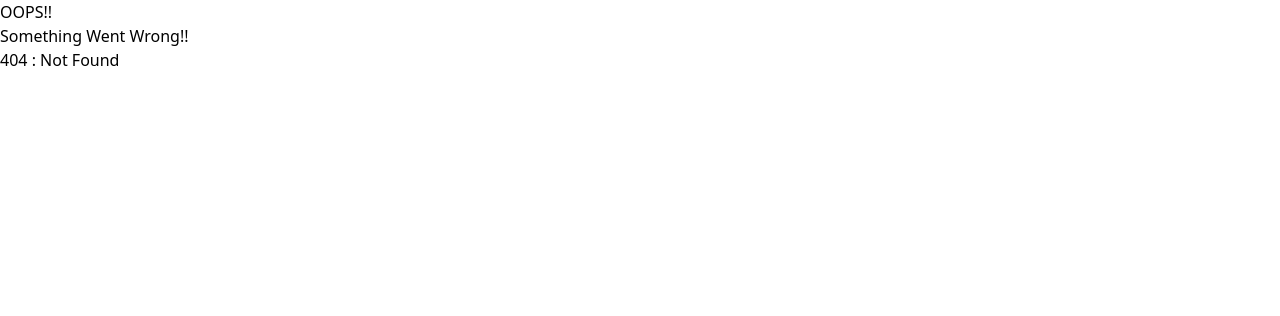
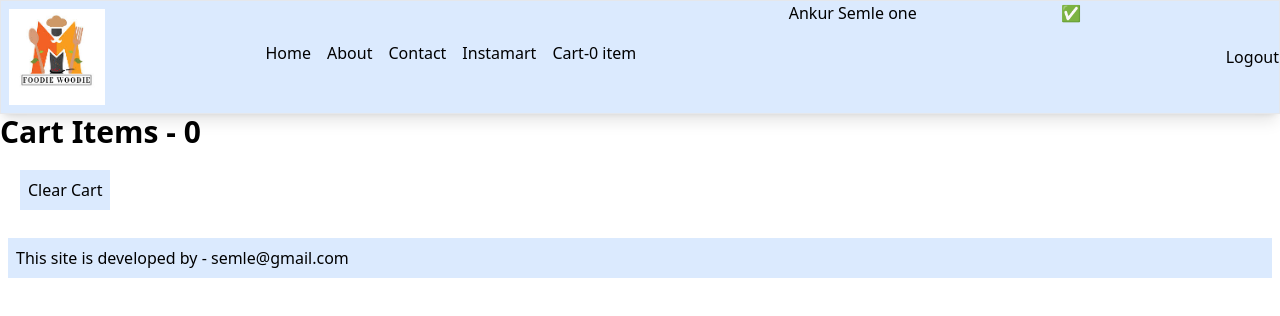
Before and after one commit to 29aNKUR/FoodieWoodie, a React (Vite) app: page /cart in a window 1280 px wide. Before the commit this address had no page. Shown: the top 316 px of the page. Built offline with nearby package versions, Linux system fonts and the light colour scheme.

Commit message:
chapter 12

```diff
--- /dev/null
+++ b/src/components/Cart.jsx
@@ -0,0 +1,27 @@
+import { useDispatch, useSelector } from "react-redux";
+import { clearCart } from "../utils/cartSlice";
+import FoodItem from "./FoodItem";
+
+const Cart = () => {
+  const cartItems = useSelector((store) => store.cart.items);
+
+  const dispatch = useDispatch();
+
+  const handleClearCart = ()=> {
+    dispatch(clearCart());
+  }
+
+  return (
+    <div>
+      <h1 className="font-bold text-3xl">Cart Items - {cartItems.length}</h1>
+      <button className="p-2 m-5 bg-blue-100" onClick={()=>handleClearCart()}>Clear Cart</button>
+      <div className="flex">
+        {cartItems.map((item) => (
+          <FoodItem key={item.id} {...item} />
+        ))}
+      </div>
+    </div>
+  );
+};
+
+export default Cart;
--- /dev/null
+++ b/src/components/FoodItem.jsx
@@ -0,0 +1,15 @@
+import { IMG_CDN_URL } from "../config";
+
+const FoodItem = ({name,description,cloudinaryImageId,price}) => {
+    return (
+    <div className="w-[200px] m-2 p-2 shadow-lg bg-blue-100">
+    <img src={IMG_CDN_URL+cloudinaryImageId} />
+    <h2 className="font-bold text-xl">{name}</h2>
+    <h3>{description}</h3>
+    <h4>Rupees: {price / 100}</h4>
+    </div>
+    )
+
+}
+
+export default FoodItem;
--- a/src/components/Header.jsx
+++ b/src/components/Header.jsx
@@ -1,13 +1,14 @@
 import React from "react";
-import { useState,useContext } from "react";
+import { useState, useContext } from "react";
 import Logo from "../assets/img/foodiewoodie.jpg"; //default export
 import { Link } from "react-router-dom";
 import useOnline from "../utils/useOnline";
 import UserContext from "../utils/UserContext";
+import { useSelector } from "react-redux";
+import store from "../utils/Store";
 
 
 // import useAuth from "../utils/useAuth";
-
 
 const Title = () => (
   <a href="/">
@@ -15,53 +16,54 @@
   </a>
 );
 
+const Header = () => {
+  const cartItems = useSelector(store => store.cart.items);
+  // console.log(cartItems); to console the cart items
 
-
-const Header = () => {
-  const {user} = useContext(UserContext);
+  const { user } = useContext(UserContext);
   const [isLoggedIn, setIsLoggedIn] = useState(true);
 
   // const statusOfLogin = useAuth();
 
   const online = useOnline();
 
-
   return (
     <div className="flex flex-wrap border shadow-lg bg-blue-100 justify-between">
       <Title />
       <div>
         <ul className="flex py-10">
-          <li className = "px-2">
+          <li className="px-2">
             <Link to="/">Home</Link>
           </li>
 
-          <li className = "px-2">
+          <li className="px-2">
             <Link to="/about">About</Link>
           </li>
 
-          <li className = "px-2">
+          <li className="px-2">
             <Link to="/contact">Contact</Link>
           </li>
 
-          <li className = "px-2">Cart</li>
-
-          <li className = "px-2">
+          <li className="px-2">
             <Link to="/instamart">Instamart</Link>
           </li>
+
+          <li className="px-2">
+            <Link to="/cart">Cart-{cartItems.length} item</Link>
+          </li>
+
         </ul>
-
       </div>
       <h1>{user.name}</h1>
-      <h1>{online?"✅":"🔴"}</h1>
+      <h1>{online ? "✅" : "🔴"}</h1>
       {isLoggedIn ? (
         <button onClick={() => setIsLoggedIn(false)}>Logout</button>
-        ) : (
+      ) : (
         <button onClick={() => setIsLoggedIn(true)}>Login</button>
       )}
       {/* {
         statusOfLogin?<button>Logout</button> : <button>LogIn</button>
       } */}
-
     </div>
   );
 };
--- a/src/components/RestaurantCard.jsx
+++ b/src/components/RestaurantCard.jsx
@@ -1,9 +1,13 @@
 import { useContext } from "react";
+
 import { IMG_CDN_URL } from "../config";
+
 import UserContext from "../utils/UserContext";
 
 
 const RestaurantCard = ({name,cuisines,lastMileTravelString, cloudinaryImageId})=>{
+
+
     const {user} = useContext(UserContext);
     return (
         <div className="w-[200px] m-2 p-2 shadow-lg bg-blue-100">
--- a/src/components/RestaurantMenu.jsx
+++ b/src/components/RestaurantMenu.jsx
@@ -1,14 +1,26 @@
-import { useEffect, useState } from "react";
+import { useDispatch } from "react-redux";
 import { useParams } from "react-router-dom";
 import { IMG_CDN_URL } from "../config.jsx";
 import Shimmer from "../Shimmer.jsx";
+import { addItem } from "../utils/cartSlice.jsx";
 import useRestaurant from "../utils/useRestaurant.jsx";
+
 
 
 const RestaurantMenu = () => {
   //how to read dynamic URL using params
   const params = useParams();
   const { resId } = params;
+
+  const dispatch = useDispatch();
+
+  // const handleAddItem = ()=>{
+  //     dispatch(addItem("grapes"));
+  // }
+
+  const addFoodItem = (item) => {
+    dispatch(addItem(item));
+  }
 
   // const [restaurants, setRestaurants] = useState(null); //restaurant data is object thats why we are passing empty object in useState
 
@@ -18,7 +30,7 @@
   return !restaurants ? (
     <Shimmer />
   ) : (
-    <div>
+    <div className="flex">
       <div>
         <h1>Restaurant id:{resId}</h1>
         <h2>{restaurants.name}</h2>
@@ -27,9 +39,12 @@
         <h3>{restaurants.city}</h3>
         <h3>{restaurants.avgRatingString} Stars</h3>
         <h3>{restaurants.costForTwoMsg}</h3>
-
       </div>
-      <div>
+      {/* handleAddItem is just to check the dispatch functionality */}
+      {/* <div>
+      <button className="p-2 m-5 bg-green-100" onClick={()=>handleAddItem()}>add item</button>
+      </div> */}
+      <div className="p-5">
         {/* {console.log} */}
         <h1>Menu</h1>
         <ul>
@@ -38,7 +53,7 @@
               item
               //optional chaining because object is empty in the starting but we are still calling values from it
             ) => (
-              <li key={item.id}>{item.name}</li>
+              <li key={item.id}>{item.name} - <button className="bg-blue-100" onClick={()=>addFoodItem(item)}>Add Item</button></li>
             )
           )}
         </ul>
--- /dev/null
+++ b/src/utils/Store.jsx
@@ -0,0 +1,10 @@
+import { configureStore } from "@reduxjs/toolkit";
+import cartSlice from "./cartSlice";
+
+const store = configureStore({
+    reducer:{
+        cart:cartSlice
+    }
+});
+
+export default store;
--- /dev/null
+++ b/src/utils/cartSlice.jsx
@@ -0,0 +1,17 @@
+import { createSlice } from "@reduxjs/toolkit";
+
+const cartSlice = createSlice({
+    name:"cart",
+    initialState:{
+        items:[]
+    },
+    reducers:{
+        addItem:(state,action)=>{state.items.push(action.payload)},
+        clearCart:(state)=>{state.items=[];},
+        removeItem:(state,action)=>{state.items.pop();}
+    }
+})
+
+export default cartSlice.reducer;
+
+export const {addItem,removeItem,clearCart} = cartSlice.actions;
```
Also changed, not shown: src/App.jsx (+13 -1 lines).
